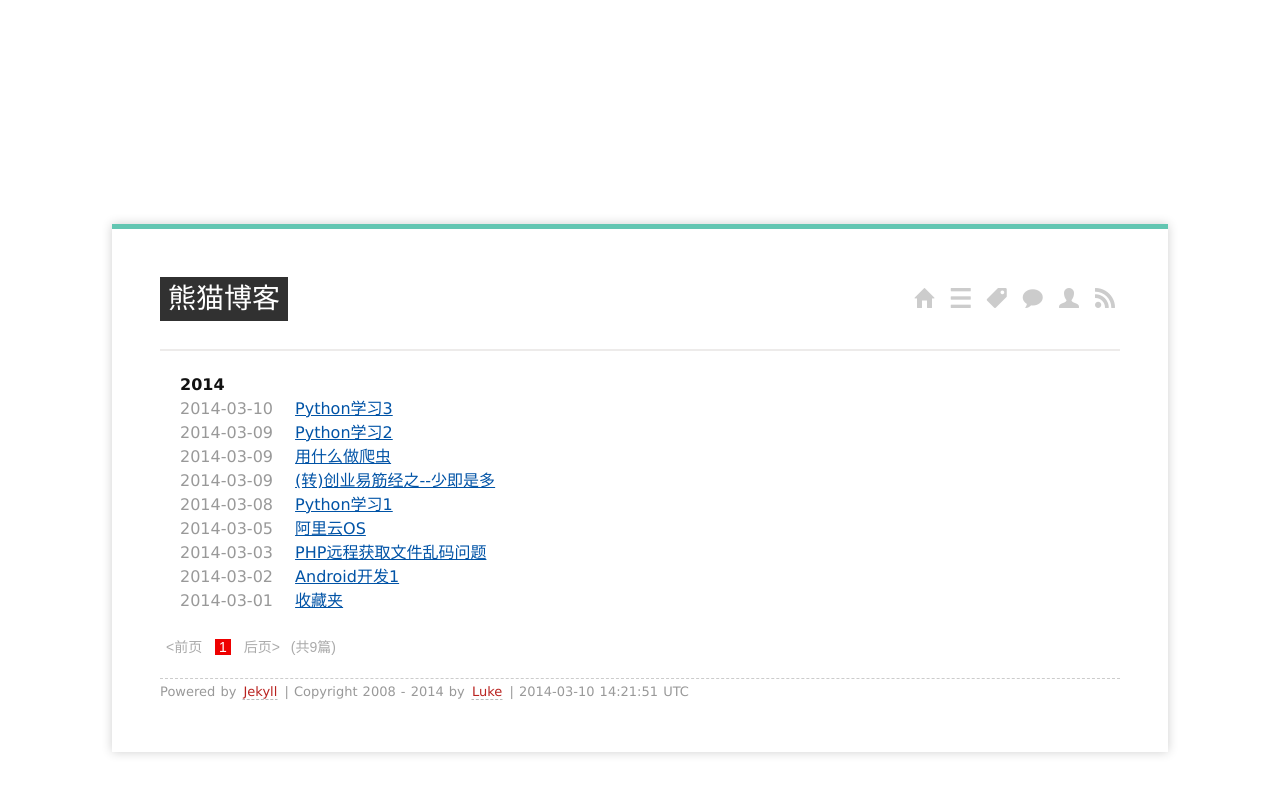
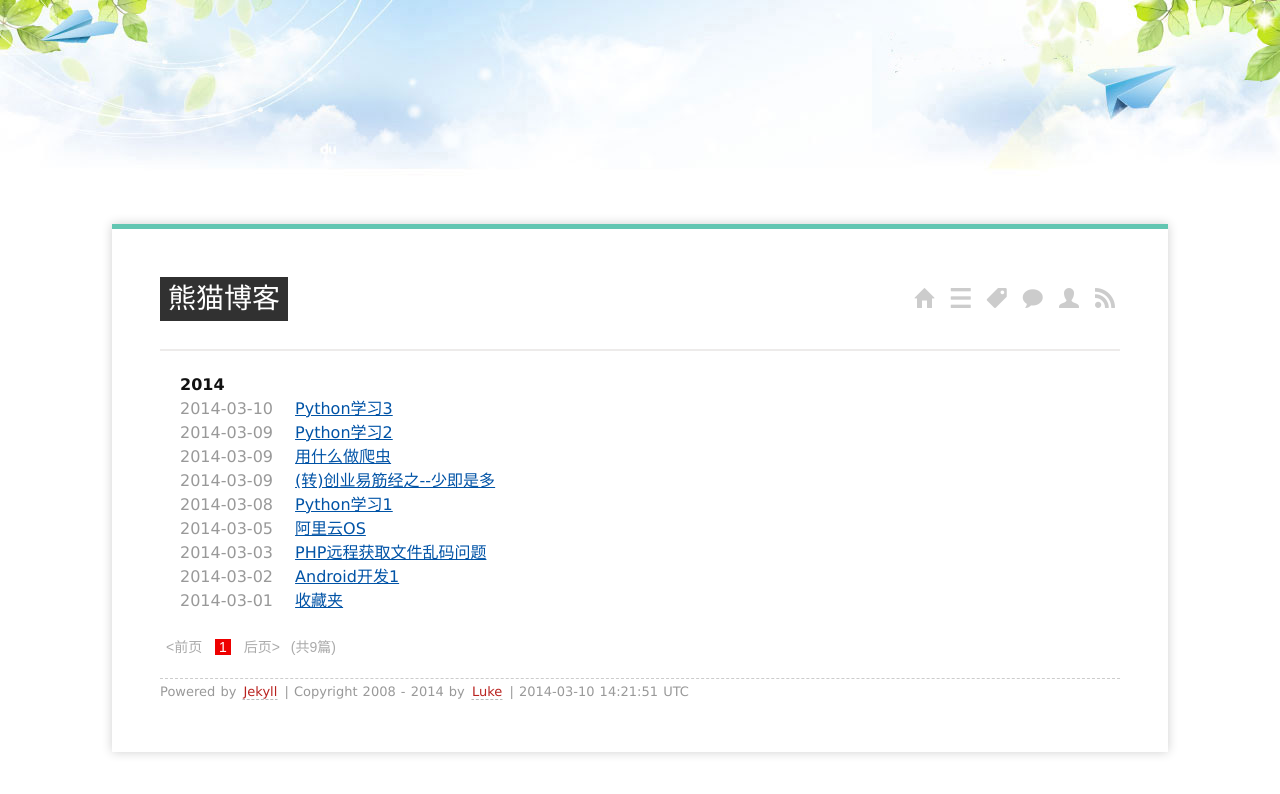
Before and after one commit to yujialive/yujialive.github.io, a Jekyll site: the page built from index.html, in a window 1280 px wide. Shown: the top 794 px of the page. Built offline with Jekyll 4.4.1, drawn with Linux system fonts in a browser that asks for light colours; Markdown is read by kramdown in place of the engine named in the settings; the list of posts is cut into pages by our own code.

Commit message:
daily updates

```diff
--- a/media/css/screen.css
+++ b/media/css/screen.css
@@ -59,7 +59,7 @@ body{
 #head_bg {
     margin:0 auto;
     text-align: center;
-    background: url(media/img/head_bg.jpg) top center no-repeat;
+    background: url(/media/img/head_bg.jpg) top center no-repeat;
     height: 176px;
 }
 #container {
```
